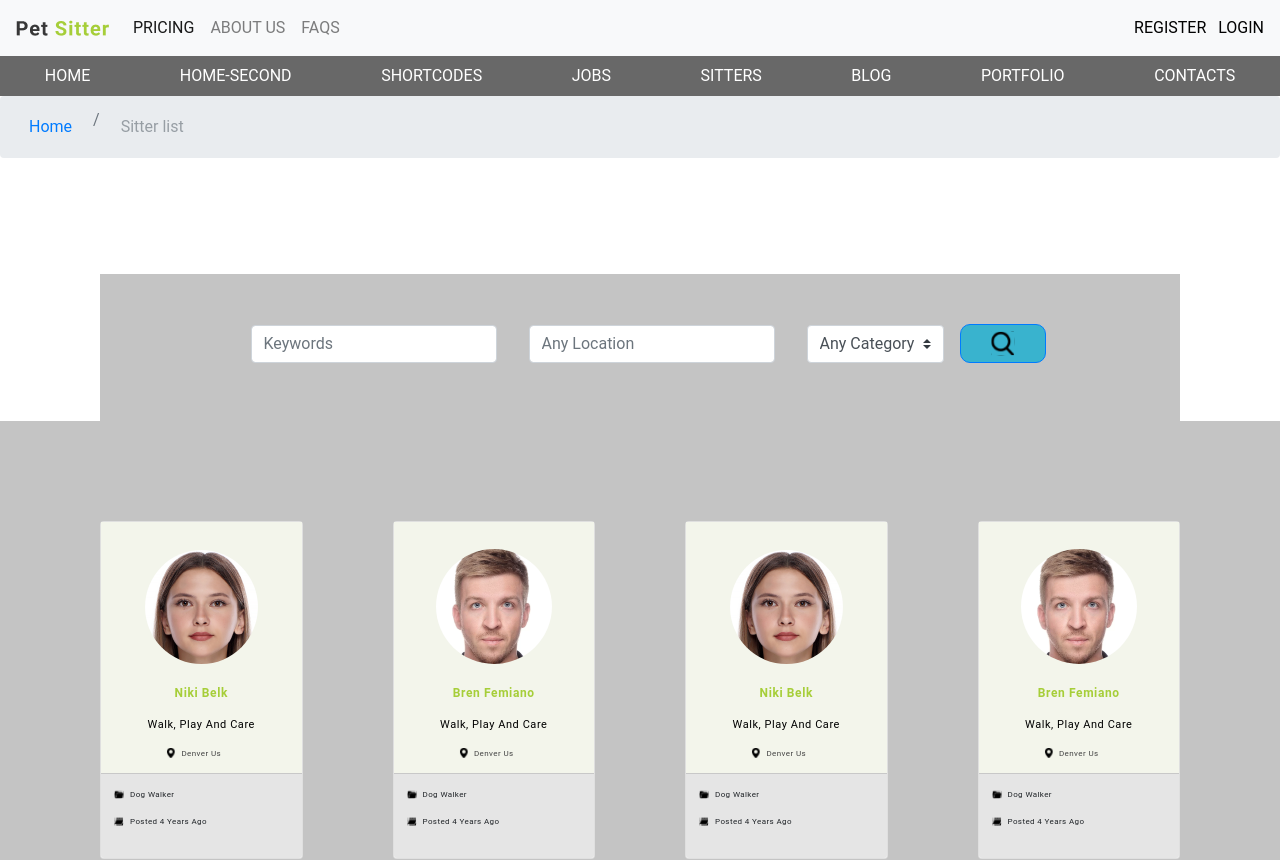
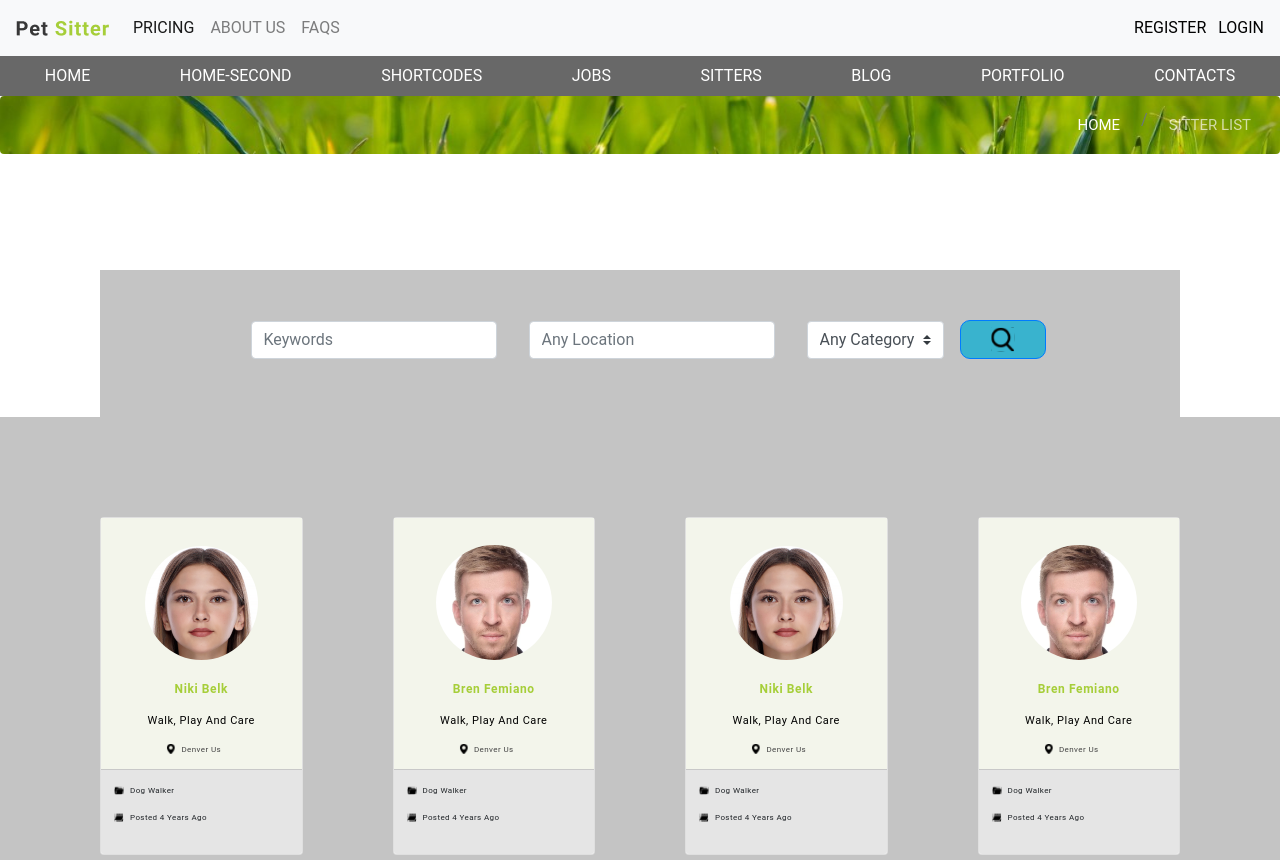
Before and after one commit to VadymTsymbaliuk/Test_Pet_Sitters_Vue, a Vue app: page /sitters-list in a window 1280 px wide. Shown: the top 860 px of the page. Built offline with nearby package versions, Linux system fonts and the light colour scheme.

Commit message:
breadcrumb

```diff
--- a/src/components/BreadCrumb.vue
+++ b/src/components/BreadCrumb.vue
@@ -38,4 +38,16 @@ export default {
 };
 </script>
 
-<style scoped></style>
+<style scoped lang="scss">
+.breadcrumb {
+  background-image: url("../assets/img/breadcrumb_bg.png");
+  justify-content: end;
+  .btn-link {
+    font-weight: 400;
+    font-size: 15px;
+    line-height: 20px;
+    text-transform: uppercase;
+    color: #ffffff;
+  }
+}
+</style>
```
